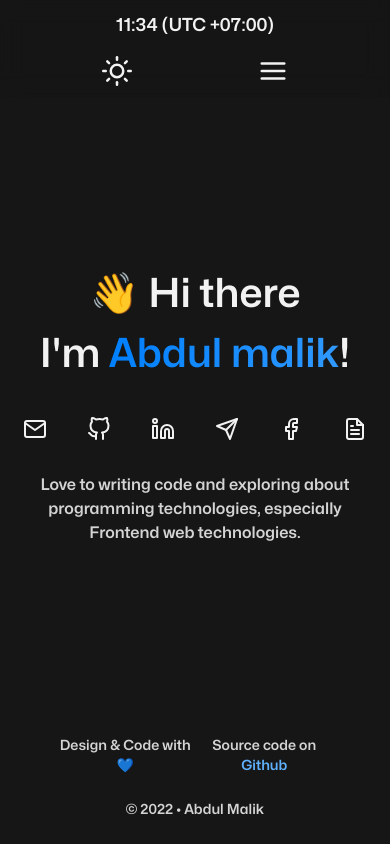
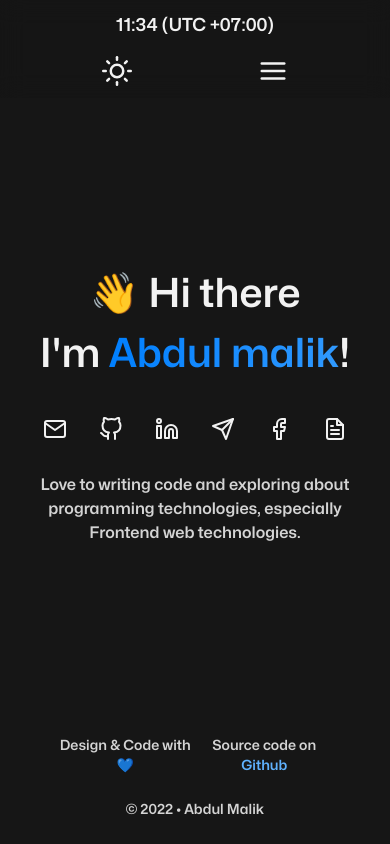
Before and after one commit to up2dul/up2dul.my.id, a Next.js app: page / in a window 390 px wide. Built offline with nearby package versions, Linux system fonts and the light colour scheme.

Commit message:
refactor(comps): remove conditional email

```diff
--- a/src/components/Contacts.tsx
+++ b/src/components/Contacts.tsx
@@ -2,12 +2,9 @@ import { contactList } from '@/utils/misc';
 import Tooltip from './Tooltip';
 
 const Contacts = () => (
-  <div className='flex gap-8 text-2xl'>
+  <div className='flex justify-center gap-6 text-2xl sm:gap-8'>
     {contactList.map(({ title, url, icon }) => (
       <Tooltip key={title} content={title}>
-        {title === 'Email' ? (
-          <button className='cursor-pointer p-1 hover:text-primary'>{icon}</button>
-        ) : (
         <a
           href={url}
           className='cursor-alias p-1 hover:text-primary'
@@ -16,7 +13,6 @@ const Contacts = () => (
         >
           {icon}
         </a>
-        )}
       </Tooltip>
     ))}
   </div>
```
Lines whose indentation alone changed are shown as unchanged.
